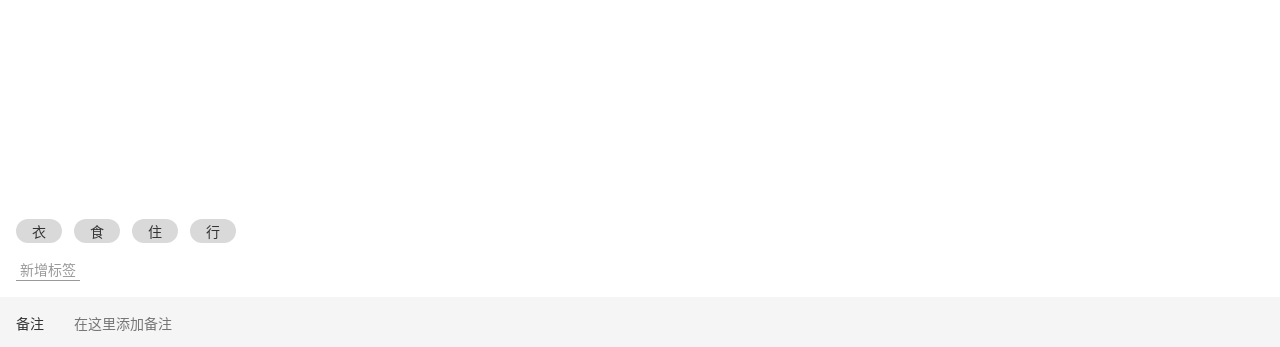
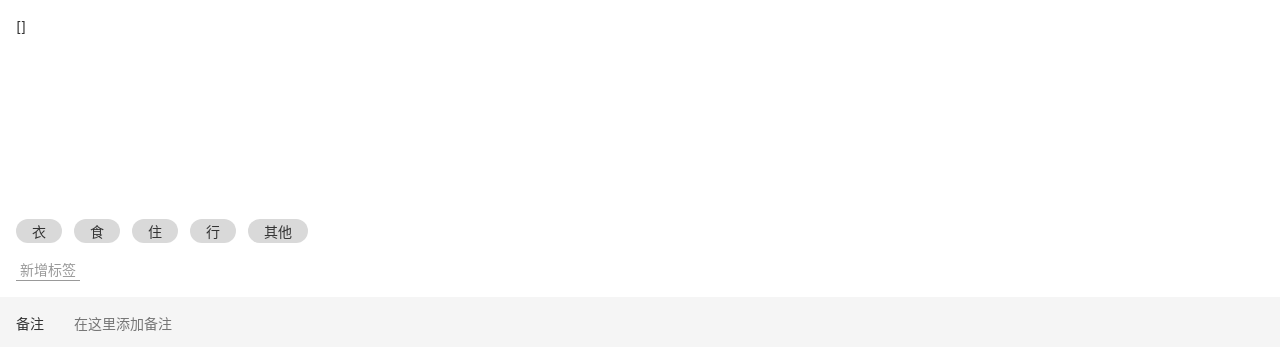
Before and after one commit to haxiedaimala/billing, a Vue app: page /#/money in a window 1280 px wide. Shown: the top 347 px of the page. Built offline with nearby package versions, Linux system fonts and the light colour scheme.

Commit message:
完成 Tags 组件中的选中或取消tag

```diff
--- a/src/components/money/Tags.vue
+++ b/src/components/money/Tags.vue
@@ -1,13 +1,40 @@
 <script setup lang="ts">
+import {PropType, reactive} from 'vue';
+
+interface Props {
+  tags: string[];
+}
+
+defineProps({
+  dataSource: {
+    type: Object as PropType<Props>,
+    default: () => {
+      return ['衣', '食', '住', '行'];
+    }
+  }
+});
+const currentTags: string[] = reactive([]);
+const toggle = (value: string) => {
+  const index: number = currentTags.indexOf(value);
+  if (index >= 0) {
+    currentTags.splice(index, 1);
+  } else {
+    currentTags.push(value);
+  }
+};
 </script>
 
 <template>
   <div class="tags">
+    {{ currentTags }}
     <ul class="current">
-      <li>衣</li>
-      <li>食</li>
-      <li>住</li>
-      <li>行</li>
+      <li v-for="tag in dataSource"
+          :key="tag"
+          @click="toggle(tag)"
+          :class="{selected:currentTags.indexOf(tag)>=0}"
+      >
+        {{ tag }}
+      </li>
     </ul>
     <div class="new">
       <button>新增标签</button>
@@ -18,7 +45,7 @@
 <style lang="scss" scoped>
 $h: 24px;
 $border-radius: $h/2;
-
+$color-bg: #d9d9d9;
 .tags {
   font-size: 14px;
   padding: 16px;
@@ -34,7 +61,7 @@ $border-radius: $h/2;
     overflow: auto;
 
     > li {
-      background: #d9d9d9;
+      background: $color-bg;
       height: $h;
       border-radius: $border-radius;
       padding: 0 16px;
@@ -43,6 +70,11 @@ $border-radius: $h/2;
       justify-content: center;
       margin: 4px 12px 0 0;
       cursor: pointer;
+
+      &.selected {
+        background: darken($color-bg, 30%);
+        color: #fff;
+      }
     }
   }
 
--- a/src/views/Money.vue
+++ b/src/views/Money.vue
@@ -8,11 +8,12 @@ import {ref} from 'vue';
 const type = ref('-');
 const output = ref('1000');
 const note = ref('');
+const dataSource = ['衣', '食', '住', '行', '其他'];
 </script>
 
 <template>
   <Layout>
-    <Tags/>
+    <Tags :data-source="dataSource"/>
     <Notes v-model="note"/>
     <Types v-model="type"/>
     <NumberPad v-model="output"/>
```
